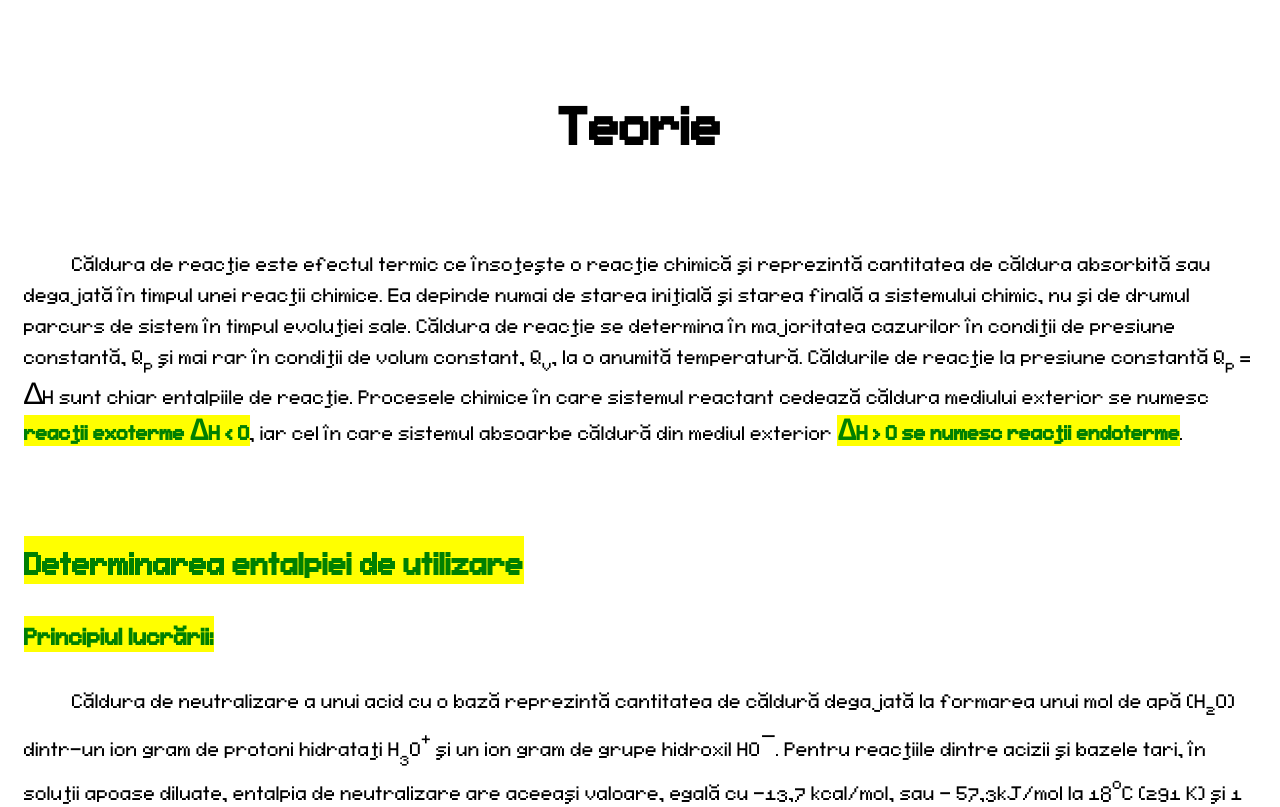
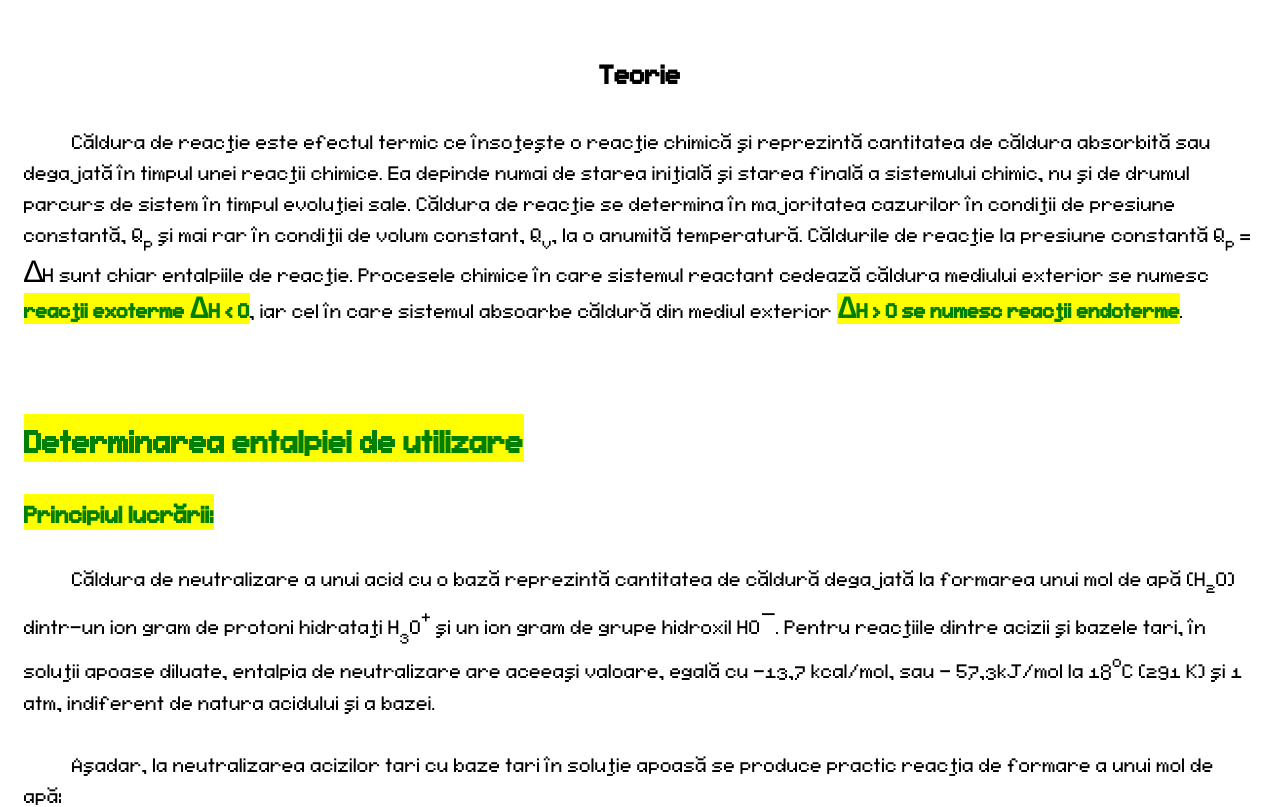
Before and after one commit to MonsieurLazar/termochimie-efect-termic, a SvelteKit app: page /teorie in a window 1280 px wide. Shown: the top 807 px of the page. Built offline with nearby package versions, Linux system fonts and the light colour scheme.

Commit message:
Changed the div for teorie

```diff
--- a/src/routes/teorie/+page.svelte
+++ b/src/routes/teorie/+page.svelte
@@ -2,9 +2,7 @@
 
 </script>
 
-<div id = "teorie">
-<h1>Teorie</h1>
-</div>
+<h1 style = "text-align: center; font-size: 1.7rem;">Teorie</h1>
 
 <!-- Paragraf introductiv -->
 <p class = "indent_paragraph">
```
